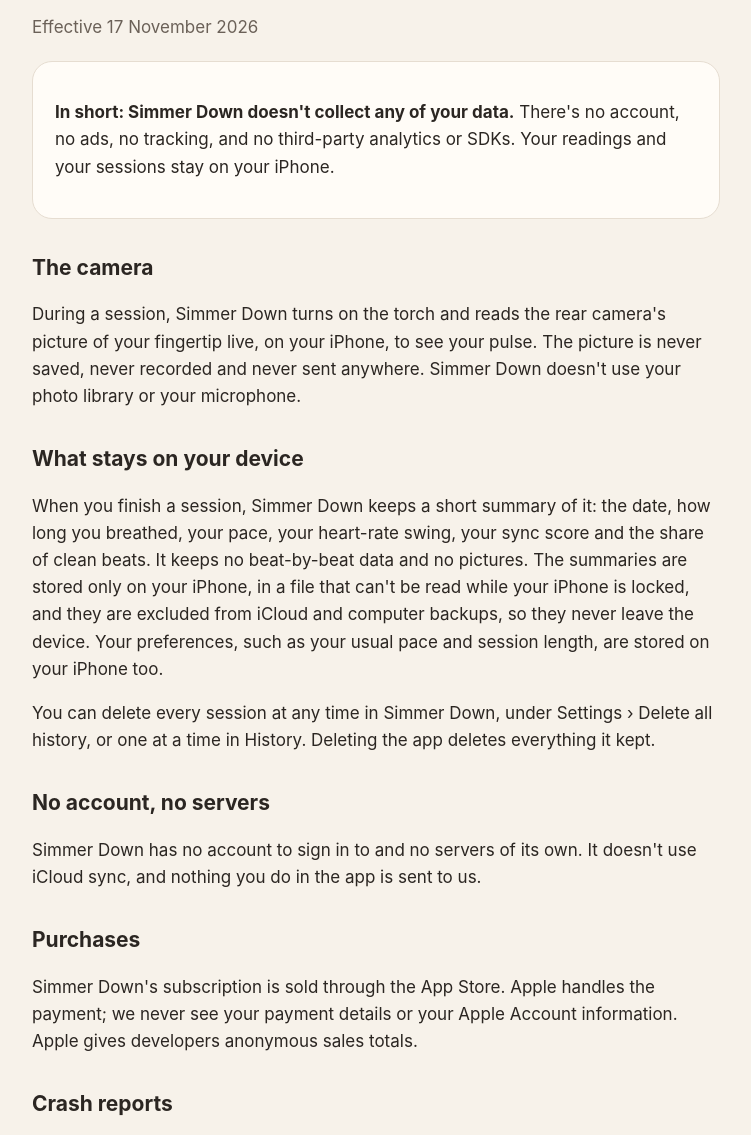
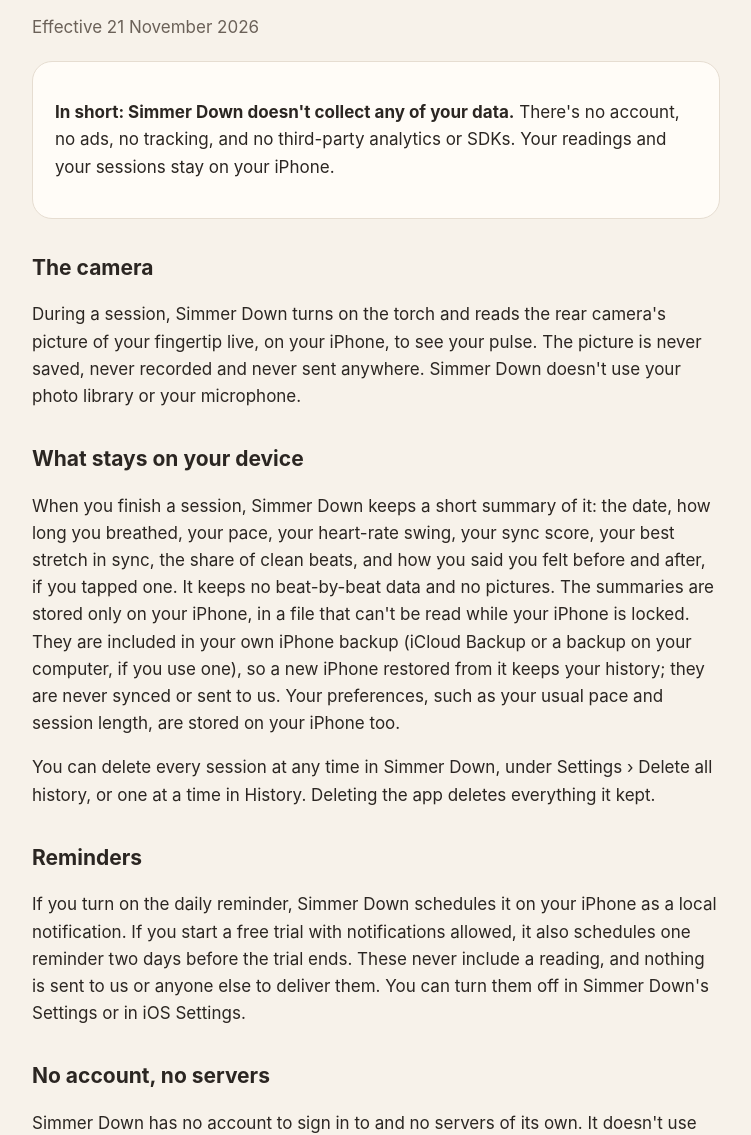
Before and after one commit to andrewham1lton/simmer-down, a plain HTML site: page privacy.html in a window 1280 px wide. Shown: the part 175-1310 px from the top of the page, without its empty margins (264-1015 px from the left). Drawn offline with Linux system fonts and the light colour scheme.

Commit message:
Privacy: summaries in your own backup, the reminder; support: fingertip tip

```diff
--- a/privacy.html
+++ b/privacy.html
@@ -12,7 +12,7 @@
   <header><a href="./">Simmer Down</a></header>
   <nav><a href="support.html">Support</a><a href="privacy.html">Privacy</a></nav>
   <h1>Privacy policy</h1>
-  <p class="muted">Effective 17 November 2026</p>
+  <p class="muted">Effective 21 November 2026</p>
 
   <div class="card">
     <p><strong>In short: Simmer Down doesn't collect any of your data.</strong> There's no account, no ads, no tracking, and no third-party analytics or SDKs. Your readings and your sessions stay on your iPhone.</p>
@@ -22,8 +22,11 @@
   <p>During a session, Simmer Down turns on the torch and reads the rear camera's picture of your fingertip live, on your iPhone, to see your pulse. The picture is never saved, never recorded and never sent anywhere. Simmer Down doesn't use your photo library or your microphone.</p>
 
   <h2>What stays on your device</h2>
-  <p>When you finish a session, Simmer Down keeps a short summary of it: the date, how long you breathed, your pace, your heart-rate swing, your sync score and the share of clean beats. It keeps no beat-by-beat data and no pictures. The summaries are stored only on your iPhone, in a file that can't be read while your iPhone is locked, and they are excluded from iCloud and computer backups, so they never leave the device. Your preferences, such as your usual pace and session length, are stored on your iPhone too.</p>
+  <p>When you finish a session, Simmer Down keeps a short summary of it: the date, how long you breathed, your pace, your heart-rate swing, your sync score, your best stretch in sync, the share of clean beats, and how you said you felt before and after, if you tapped one. It keeps no beat-by-beat data and no pictures. The summaries are stored only on your iPhone, in a file that can't be read while your iPhone is locked. They are included in your own iPhone backup (iCloud Backup or a backup on your computer, if you use one), so a new iPhone restored from it keeps your history; they are never synced or sent to us. Your preferences, such as your usual pace and session length, are stored on your iPhone too.</p>
   <p>You can delete every session at any time in Simmer Down, under Settings › Delete all history, or one at a time in History. Deleting the app deletes everything it kept.</p>
+
+  <h2>Reminders</h2>
+  <p>If you turn on the daily reminder, Simmer Down schedules it on your iPhone as a local notification. If you start a free trial with notifications allowed, it also schedules one reminder two days before the trial ends. These never include a reading, and nothing is sent to us or anyone else to deliver them. You can turn them off in Simmer Down's Settings or in iOS Settings.</p>
 
   <h2>No account, no servers</h2>
   <p>Simmer Down has no account to sign in to and no servers of its own. It doesn't use iCloud sync, and nothing you do in the app is sent to us.</p>
```
Also changed, not shown: support.html (+1 -1 lines).
